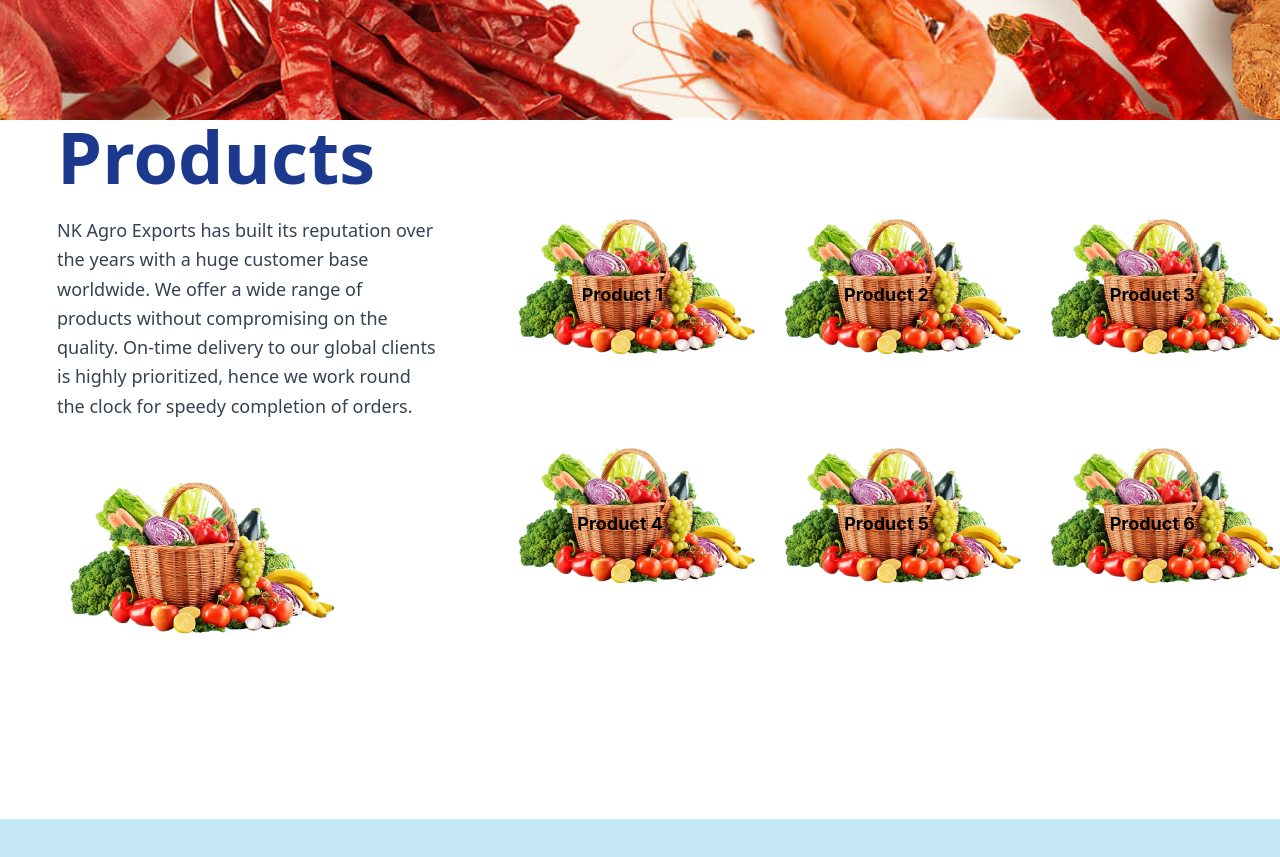
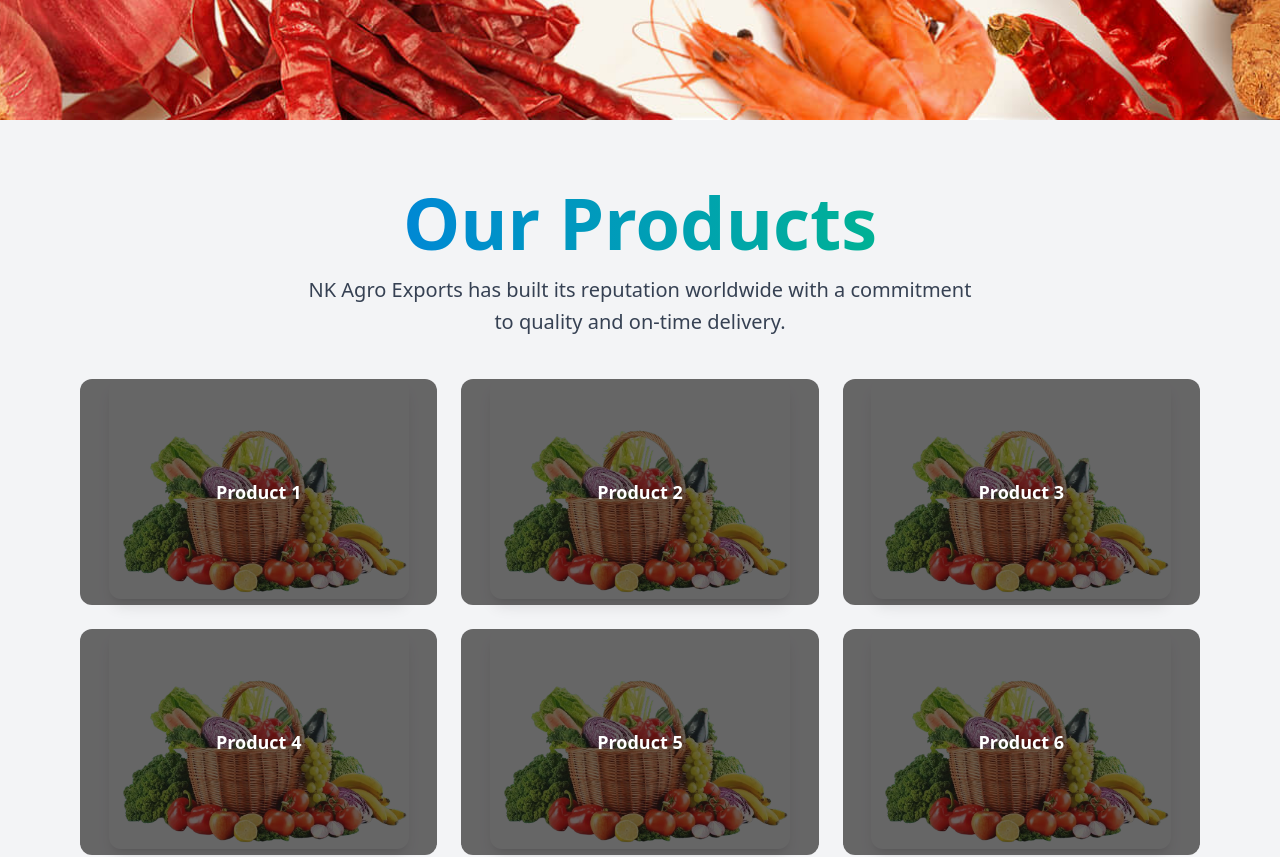
Before and after one commit to ineinfo/ine-logistics, a Next.js app: page / in a window 1280 px wide. Shown: the part 680-1537 px from the top of the page. Built offline with nearby package versions, Linux system fonts and the light colour scheme.

Commit message:
update product page

```diff
--- a/src/components/Products.jsx
+++ b/src/components/Products.jsx
@@ -1,128 +1,56 @@
 "use client";
-import { Col, Flex, Row, Image } from 'antd'
-import React, { useEffect, useState } from 'react'
+import { Col, Flex, Row, Image } from "antd";
+import React, { useEffect, useState } from "react";
 
 const Products = () => {
-  // State to control fade-in animation
-  const [fadeIn, setFadeIn] = useState(false)
+  const [fadeIn, setFadeIn] = useState(false);
 
- // Trigger the fade-in effect with a delay when the component mounts
   useEffect(() => {
     const timer = setTimeout(() => {
-    setFadeIn(true)
-  }, 3000) // Delay the fade-in by 300ms
-  return () => clearTimeout(timer) // Clean up the timer
-}, [])
-
+      setFadeIn(true);
+    }, 300);
+    return () => clearTimeout(timer);
+  }, []);
 
   return (
-    <Flex justify='center' align='center' className="px-4 py-6 ">
-      <div className='w-[30%]'>
-        <h1 className="text-4xl text-blue-900 font-bold mb-6 sm:text-5xl md:text-6xl lg:text-7xl">
-          Products
+    <Flex
+      justify="center"
+      align="center"
+      className="px-6 py-10 bg-gray-100 min-h-screen"
+    >
+      <div className="w-full max-w-6xl text-center">
+        <h1 className="text-4xl font-extrabold text-transparent bg-clip-text bg-gradient-to-r from-blue-600 to-green-500 sm:text-5xl md:text-6xl lg:text-7xl">
+          Our Products
         </h1>
-        <p className="text-base text-gray-700 leading-relaxed sm:text-lg md:text-xl lg:text-lg">
-          NK Agro Exports has built its reputation over the years with a huge customer base worldwide.
-          We offer a wide range of products without compromising on the quality. On-time delivery to our
-          global clients is highly prioritized, hence we work round the clock for speedy completion of orders.
+        <p className="text-lg text-gray-700 leading-relaxed max-w-2xl mx-auto mt-4 sm:text-xl">
+          NK Agro Exports has built its reputation worldwide with a commitment
+          to quality and on-time delivery.
         </p>
+
+        <div className="grid grid-cols-1 sm:grid-cols-2 md:grid-cols-3 gap-6 mt-10 px-4">
+          {Array.from({ length: 6 }, (_, index) => (
+            <div key={index} className="relative">
               <Image
                 src="/imgs/products1.png"
-          alt="New Product Image"
+                alt={`Product ${index + 1}`}
                 preview={false}
-          width={280}
-          height={200}
-          className={`object-cover mt-4 justify-center items-center transition-opacity duration-1000`}
+                width={300}
+                height={220}
+                className={`object-cover rounded-xl shadow-lg transition-transform duration-500 ${
+                  fadeIn ? "opacity-100 scale-100" : "opacity-0 scale-90"
+                }`}
               />
+              <div className="absolute inset-0 bg-[#151414a1] bg-opacity-20 flex items-center justify-center rounded-xl">
+                <span className="text-white text-lg font-semibold">
+                  Product {index + 1}
+                </span>
               </div>
-
-      <div className='w-auto'>
-        <Row className="mt-6" gutter={[16, 24]}>
-          <Col xs={{ span: 5, offset: 1 }} lg={{ span: 6, offset: 2 }} className="relative">
-            <Image
-              src="/imgs/products1.png"
-              alt="Product Image"
-              preview={false}
-              width={250}
-              height={200}
-              className={`object-cover transition-opacity duration-1000 ${fadeIn ? 'opacity-100 delay-200' : 'opacity-0'}`}
-            />
-            <div className="absolute bottom-16 right-9 font-bold">
-              <span className="text-black text-lg">Product 1</span>
             </div>
-          </Col>
-          <Col xs={{ span: 11, offset: 1 }} lg={{ span: 6, offset: 2 }} className="relative">
-            <Image
-              src="/imgs/products1.png"
-              alt="Product Image"
-              preview={false}
-              width={250}
-              height={200}
-              className={`object-cover transition-opacity duration-1000 ${fadeIn ? 'opacity-100 delay-400' : 'opacity-0'}`}
-            />
-            <div className="absolute bottom-16 right-9 font-bold">
-              <span className="text-black text-lg">Product 2</span>
+          ))}
         </div>
-          </Col>
-          <Col xs={{ span: 5, offset: 1 }} lg={{ span: 6, offset: 2 }} className="relative">
-            <Image
-              src="/imgs/products1.png"
-              alt="Product Image"
-              preview={false}
-              width={250}
-              height={200}
-              className={`object-cover transition-opacity duration-1000 ${fadeIn ? 'opacity-100 delay-600' : 'opacity-0'}`}
-            />
-            <div className="absolute bottom-16 right-9 font-bold">
-              <span className="text-black text-lg">Product 3</span>
-            </div>
-          </Col>
-        </Row>
-
-        <Row className="mt-6" gutter={[16, 16]}>
-          <Col xs={{ span: 5, offset: 1 }} lg={{ span: 6, offset: 2 }} className="relative">
-            <Image
-              src="/imgs/products1.png"
-              alt="Product Image"
-              preview={false}
-              width={250}
-              height={200}
-              className={`object-cover transition-opacity duration-1000 ${fadeIn ? 'opacity-100 delay-800' : 'opacity-0'}`}
-            />
-            <div className="absolute bottom-16 right-9 font-bold">
-              <span className="text-black text-lg">Product 4</span>
-            </div>
-          </Col>
-          <Col xs={{ span: 11, offset: 1 }} lg={{ span: 6, offset: 2 }} className="relative">
-            <Image
-              src="/imgs/products1.png"
-              alt="Product Image"
-              preview={false}
-              width={250}
-              height={200}
-              className={`object-cover transition-opacity duration-1000 ${fadeIn ? 'opacity-100 delay-1000' : 'opacity-0'}`}
-            />
-            <div className="absolute bottom-16 right-9 font-bold">
-              <span className="text-black text-lg">Product 5</span>
-            </div>
-          </Col>
-          <Col xs={{ span: 5, offset: 1 }} lg={{ span: 6, offset: 2 }} className="relative">
-            <Image
-              src="/imgs/products1.png"
-              alt="Product Image"
-              preview={false}
-              width={250}
-              height={200}
-              className={`object-cover transition-opacity duration-1000 ${fadeIn ? 'opacity-100 delay-1200' : 'opacity-0'}`}
-            />
-            <div className="absolute bottom-16 right-9 font-bold">
-              <span className="text-black text-lg">Product 6</span>
-            </div>
-          </Col>
-        </Row>
       </div>
     </Flex>
-  )
-}
+  );
+};
 
-export default Products
+export default Products;
```
Lines whose indentation alone changed are shown as unchanged.
